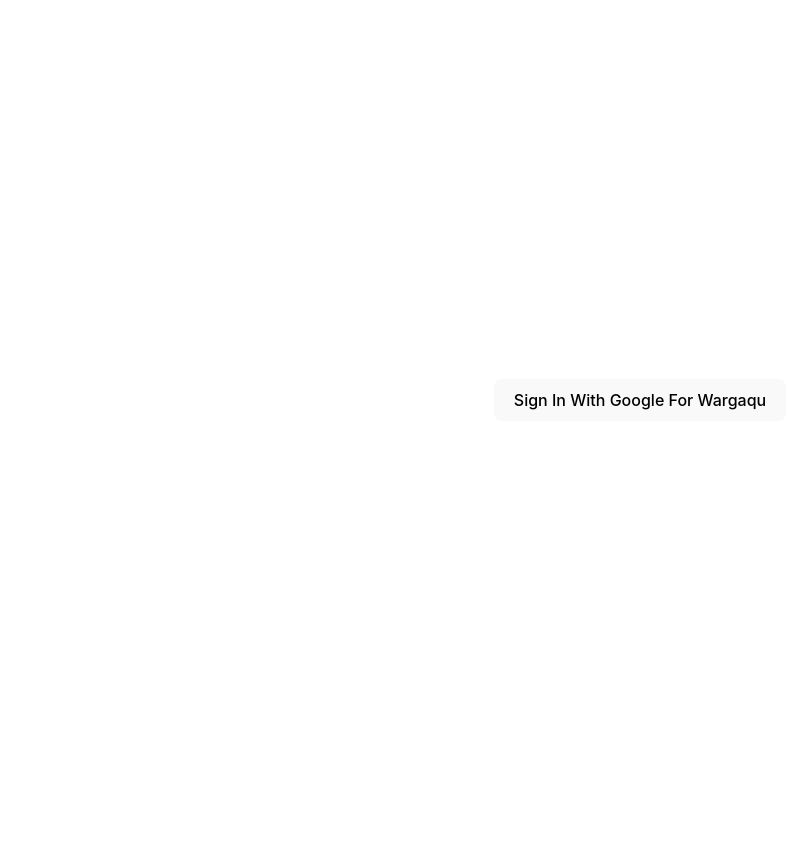
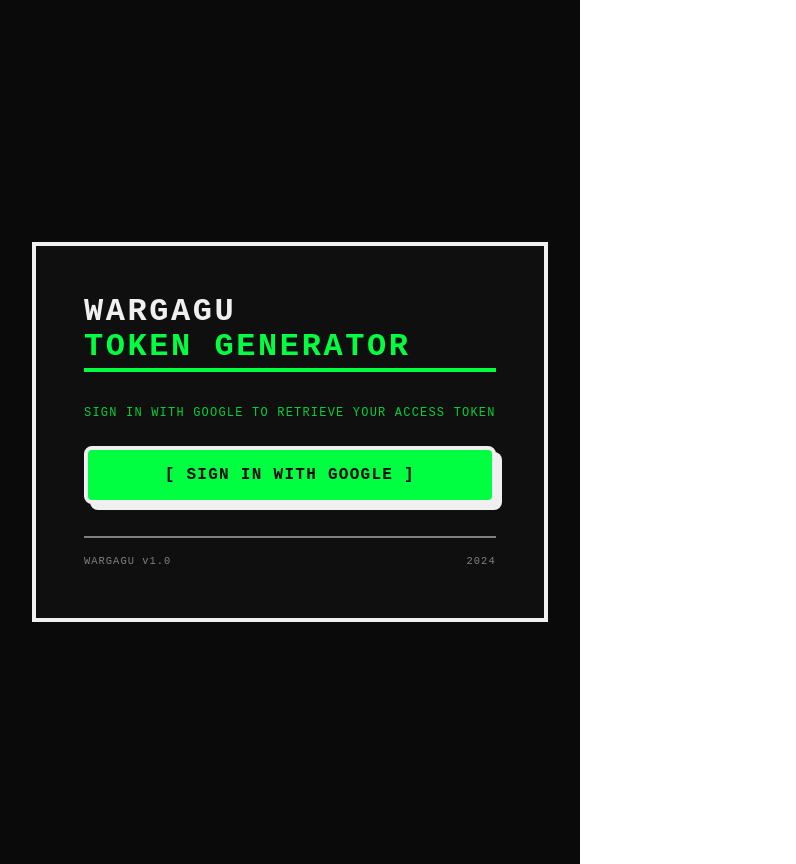
Before and after one commit to rizkydrma/generate-token, a React (Vite) app: page /wargaqu in a window 1280 px wide. Shown: the whole page, without its empty margins (0-796 px from the left). Before the commit the page ends 800 px from the top, so only its background shows below. Built offline with nearby package versions, Linux system fonts and the light colour scheme; the HTML template or start-up script is replaced by a standard one.

Commit message:
Implement brutalist redesign for Wargaqu token page

```diff
--- a/src/wargaqu/index.tsx
+++ b/src/wargaqu/index.tsx
@@ -2,47 +2,363 @@
 import { GoogleAuthProvider, signInWithPopup } from "firebase/auth";
 import { useState } from "react";
 import { authWargaqu } from "../firebase";
-// import { auth } from "./firebase-pqu";
 
+// ============================================================
+// BRUTALIST DESIGN TOKENS
+// ============================================================
+const C = {
+    bg: "#0a0a0a",
+    bgCard: "#0f0f0f",
+    bgInput: "#111111",
+    text: "#f0f0f0",
+    accent: "#00ff41",
+    accentAlt: "#ffff00",
+    error: "#ff3333",
+    border: "#f0f0f0",
+    borderWidth: "4px",
+    shadowOffset: "6px",
+    font: "'Courier New', 'JetBrains Mono', 'Fira Code', monospace",
+} as const;
+
+// ============================================================
+// STYLES
+// ============================================================
+const styles: Record<string, React.CSSProperties> = {
+    shell: {
+        minHeight: "100vh",
+        backgroundColor: C.bg,
+        color: C.text,
+        fontFamily: C.font,
+        display: "flex",
+        alignItems: "center",
+        justifyContent: "center",
+        padding: "2rem",
+        position: "relative",
+        overflow: "hidden",
+    },
+
+    watermark: {
+        position: "fixed",
+        inset: 0,
+        pointerEvents: "none",
+        userSelect: "none",
+        display: "flex",
+        alignItems: "center",
+        justifyContent: "center",
+        fontSize: "clamp(6rem, 15vw, 16rem)",
+        fontWeight: 900,
+        color: C.text,
+        opacity: 0.025,
+        lineHeight: 1,
+        whiteSpace: "pre",
+        fontFamily: C.font,
+    },
+
+    card: {
+        position: "relative",
+        zIndex: 1,
+        width: "100%",
+        maxWidth: 820,
+        border: `${C.borderWidth} solid ${C.border}`,
+        padding: "clamp(1.5rem, 5vw, 3rem)",
+        backgroundColor: C.bgCard,
+    },
+
+    title: {
+        fontSize: "clamp(1.2rem, 3.5vw, 2rem)",
+        fontWeight: 900,
+        textTransform: "uppercase" as const,
+        letterSpacing: "0.08em",
+        margin: 0,
+        marginBottom: "0.25rem",
+        color: C.text,
+    },
+
+    titleUnderline: {
+        width: "100%",
+        height: C.borderWidth,
+        backgroundColor: C.accent,
+        marginBottom: "2rem",
+    },
+
+    subtitle: {
+        fontSize: "0.75rem",
+        fontWeight: 400,
+        color: C.accent,
+        marginBottom: "1.5rem",
+        letterSpacing: "0.1em",
+        textTransform: "uppercase" as const,
+        opacity: 0.8,
+    },
+
+    btn: {
+        width: "100%",
+        padding: "1rem 1.5rem",
+        fontSize: "clamp(0.75rem, 1.8vw, 1rem)",
+        fontWeight: 900,
+        fontFamily: C.font,
+        textTransform: "uppercase" as const,
+        letterSpacing: "0.08em",
+        backgroundColor: C.accent,
+        color: C.bg,
+        border: `${C.borderWidth} solid ${C.border}`,
+        cursor: "pointer",
+        transition: "all 0.1s ease",
+        boxShadow: `${C.shadowOffset} ${C.shadowOffset} 0 ${C.border}`,
+    },
+
+    btnDisabled: {
+        opacity: 0.5,
+        cursor: "not-allowed",
+    },
+
+    btnLabel: {
+        color: "#666",
+        fontSize: "0.65rem",
+        marginTop: "0.5rem",
+        letterSpacing: "0.1em",
+    },
+
+    outputSection: {
+        marginTop: "2rem",
+    },
+
+    separator: {
+        width: "100%",
+        height: "2px",
+        backgroundColor: C.border,
+        margin: "1.5rem 0",
+        opacity: 0.4,
+    },
+
+    outputLabel: {
+        fontSize: "0.8rem",
+        fontWeight: 700,
+        color: C.accent,
+        textTransform: "uppercase" as const,
+        letterSpacing: "0.15em",
+        marginBottom: "0.75rem",
+    },
+
+    textarea: {
+        width: "100%",
+        minHeight: 200,
+        backgroundColor: C.bgInput,
+        color: C.accent,
+        fontFamily: C.font,
+        fontSize: "0.8rem",
+        lineHeight: 1.6,
+        padding: "1rem",
+        border: `${C.borderWidth} solid ${C.border}`,
+        resize: "vertical" as const,
+        outline: "none",
+        boxSizing: "border-box" as const,
+    },
+
+    copyBtn: {
+        marginTop: "0.75rem",
+        padding: "0.5rem 1rem",
+        fontSize: "0.7rem",
+        fontWeight: 700,
+        fontFamily: C.font,
+        textTransform: "uppercase" as const,
+        letterSpacing: "0.1em",
+        backgroundColor: "transparent",
+        color: C.text,
+        border: `2px solid ${C.text}`,
+        cursor: "pointer",
+        transition: "all 0.1s ease",
+    },
+
+    errorBox: {
+        marginTop: "1rem",
+        padding: "1rem",
+        border: `${C.borderWidth} solid ${C.error}`,
+        color: C.error,
+        fontSize: "0.8rem",
+        fontWeight: 700,
+        letterSpacing: "0.05em",
+    },
+
+    footer: {
+        marginTop: "2rem",
+        paddingTop: "1rem",
+        borderTop: `2px solid ${C.border}`,
+        fontSize: "0.65rem",
+        color: C.text,
+        opacity: 0.5,
+        letterSpacing: "0.1em",
+        display: "flex",
+        justifyContent: "space-between",
+        flexWrap: "wrap" as const,
+        gap: "0.5rem",
+    },
+
+    blink: {
+        display: "inline-block",
+        width: "0.6em",
+        height: "1em",
+        backgroundColor: C.accent,
+        marginLeft: "0.15em",
+        verticalAlign: "text-bottom",
+        animation: "blink 1s step-end infinite",
+    },
+};
+
+// ============================================================
+// INLINE KEYFRAMES (injected once via <style>)
+// ============================================================
+const brutalistKeyframes = `
+  @keyframes blink {
+    50% { opacity: 0; }
+  }
+  @keyframes slideDown {
+    from { opacity: 0; transform: translateY(-12px); }
+    to   { opacity: 1; transform: translateY(0); }
+  }
+`;
+
+// ============================================================
+// COMPONENT
+// ============================================================
 const WargaquPage = () => {
     const [token, setToken] = useState("");
+    const [loading, setLoading] = useState(false);
+    const [error, setError] = useState("");
+    const [copied, setCopied] = useState(false);
 
     const signInWithGoogle = async () => {
+        setLoading(true);
+        setError("");
         try {
             const provider = new GoogleAuthProvider();
             const google_sso: { user: any } = await signInWithPopup(
                 authWargaqu,
                 provider,
             );
-
-            setToken(google_sso?.user?.accessToken);
-        } catch (error: any) {
-            console.error(error);
-            alert("Gagal");
+            setToken(google_sso?.user?.accessToken ?? "");
+        } catch (err: any) {
+            console.error(err);
+            setError(err?.message ?? "Authentication failed");
+        } finally {
+            setLoading(false);
         }
     };
+
+    const copyToken = async () => {
+        try {
+            await navigator.clipboard.writeText(token);
+            setCopied(true);
+            setTimeout(() => setCopied(false), 2000);
+        } catch {
+            // fallback: select the text
+            const el = document.getElementById(
+                "token-output",
+            ) as HTMLTextAreaElement;
+            el?.select();
+        }
+    };
+
     return (
+        <>
+            <style>{brutalistKeyframes}</style>
+
+            <div style={styles.shell}>
+                {/* ---- BACKGROUND WATERMARK ---- */}
+                <div style={styles.watermark} aria-hidden="true">
+                    {"{  }"}
+                </div>
+
+                {/* ---- MAIN CARD ---- */}
+                <div style={styles.card}>
+                    {/* Title */}
+                    <h1 style={styles.title}>WARGAGU</h1>
+                    <h1
+                        style={{
+                            ...styles.title,
+                            color: C.accent,
+                            marginTop: "-0.25rem",
+                        }}
+                    >
+                        TOKEN GENERATOR
+                    </h1>
+                    <div style={styles.titleUnderline} />
+                    <p style={styles.subtitle}>
+                        Sign in with Google to retrieve your access token
+                    </p>
+
+                    {/* Button */}
+                    <button
+                        style={{
+                            ...styles.btn,
+                            ...(loading ? styles.btnDisabled : {}),
+                        }}
+                        onClick={signInWithGoogle}
+                        disabled={loading}
+                    >
+                        {loading
+                            ? "[ AUTHENTICATING... ]"
+                            : "[ SIGN IN WITH GOOGLE ]"}
+                    </button>
+                    {token && (
+                        <div style={styles.btnLabel}>
+                            ✓ AUTHENTICATED — YOU MAY SIGN IN AGAIN TO REFRESH
+                        </div>
+                    )}
+
+                    {/* Error */}
+                    {error && (
+                        <div style={styles.errorBox}>[ ERROR ] {error}</div>
+                    )}
+
+                    {/* Token Output */}
+                    {token && (
                         <div
                             style={{
-                display: "grid",
-                placeItems: "center",
-                width: "100vw",
-                height: "100vh",
+                                ...styles.outputSection,
+                                animation: "slideDown 0.3s ease",
                             }}
                         >
-            <button onClick={signInWithGoogle}>
-                Sign In With Google For Wargaqu
+                            <div style={styles.separator} />
+                            <div style={styles.outputLabel}>
+                                [ TOKEN OUTPUT ]
+                                <span style={styles.blink} />
+                            </div>
+                            <textarea
+                                id="token-output"
+                                readOnly
+                                style={styles.textarea}
+                                value={token}
+                                rows={8}
+                            />
+                            <button
+                                style={{
+                                    ...styles.copyBtn,
+                                    ...(copied
+                                        ? {
+                                              backgroundColor: C.accent,
+                                              color: C.bg,
+                                              borderColor: C.accent,
+                                          }
+                                        : {}),
+                                }}
+                                onClick={copyToken}
+                            >
+                                {copied
+                                    ? "[ COPIED ]"
+                                    : "[ COPY TO CLIPBOARD ]"}
                             </button>
+                        </div>
+                    )}
 
-            {token && (
-                <textarea
-                    style={{ display: "block" }}
-                    cols={150}
-                    rows={20}
-                    value={token}
-                ></textarea>
-            )}
+                    {/* Footer */}
+                    <div style={styles.footer}>
+                        <span>WARGAGU v1.0</span>
+                        <span>{new Date().getFullYear()}</span>
                     </div>
+                </div>
+            </div>
+        </>
     );
 };
 
```
Also changed, not shown: 1 other file (tests, documents, lock files or other folders). Lines whose indentation alone changed are shown as unchanged.
